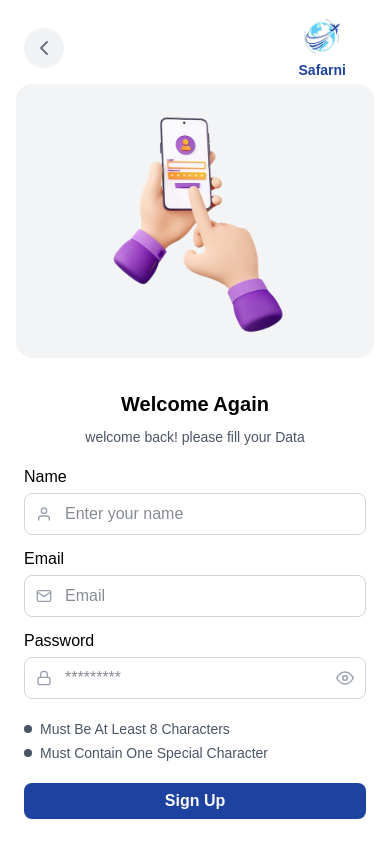
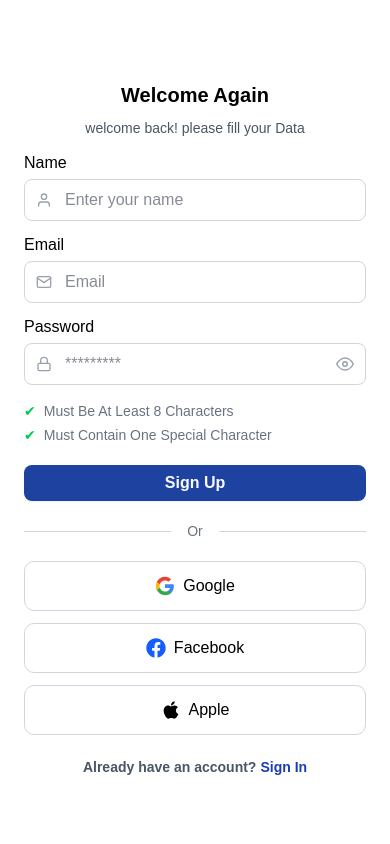
Before and after one commit to Huma-volve/R6-Front-Safarni-4, a React (Vite) app: page /signup in a window 390 px wide. Shown: the top 844 px of the page. Built offline with nearby package versions, Linux system fonts and the light colour scheme.

Commit message:
update com

```diff
--- a/src/components/auth/Done.tsx
+++ b/src/components/auth/Done.tsx
@@ -1,11 +1,22 @@
 import { useNavigate } from "react-router-dom";
 import { Button } from "@/components/ui/button";
+import { useState } from "react";
 
 export default function Done() {
   const navigate = useNavigate();
+  const [loading, setLoading] = useState(false);
+
+  const handleLogin = () => {
+    setLoading(true);
+    setTimeout(() => {
+      setLoading(false);
+      navigate("/login");
+    }, 1000);
+  };
+
   return (
     <div className="min-h-screen bg-white flex flex-col">
-      <header className="w-full px-6 md:px-20 pt-4 ">
+      <header className="w-full hidden md:flex items-end justify-end px-6 md:px-20 pt-4">
         <div className="flex flex-col items-end mr-5">
           <img
             src="/src/assets/Logo.png"
@@ -19,7 +30,7 @@ export default function Done() {
       </header>
 
       <div className="flex flex-col md:flex-row flex-1 px-6 md:px-16 pb-10 md:pb-10 gap-6 md:gap-7">
-        <div className="flex-1 flex items-center justify-center bg-gray-100 rounded-2xl p-2 h-full">
+        <div className="flex-1 hidden md:flex items-center justify-center bg-gray-100 rounded-2xl p-2 h-full">
           <img
             src="/src/assets/Done.png"
             alt="illustration"
@@ -48,22 +59,23 @@ export default function Done() {
           </div>
 
           <h1 className="text-2xl font-semibold text-gray-900 mb-3">
-            password reset
+            Password Reset
           </h1>
 
           <p className="text-gray-600 mb-5 max-w-md leading-relaxed">
-            your password has been successfully reset
+            Your password has been successfully reset.
             <br />
-            click below to log in magically.
+            Click below to log in magically.
           </p>
 
           <Button
-            type="submit"
+            type="button"
             variant="default"
-            onClick={() => navigate("/login")}
-            className="w-md py-5 text-base font-semibold cursor-pointer"
+            onClick={handleLogin}
+            className="w-full py-3 text-base font-semibold flex items-center justify-center gap-2 cursor-pointer"
+            disabled={loading}
           >
-            Log In
+            {loading ? "Logging in" : "Log In"}
           </Button>
         </div>
       </div>
--- a/src/components/auth/Signup.tsx
+++ b/src/components/auth/Signup.tsx
@@ -70,6 +70,10 @@ export default function SignUp() {
       const data = await res.json();
       console.log("Sign up successfully:", data);
 
+      if (data?.data?.token) {
+        localStorage.setItem("token", data.data.token);
+      }
+
       navigate("/login");
     } catch (err: any) {
       console.error(err);
@@ -79,11 +83,34 @@ export default function SignUp() {
     }
   };
 
+  const Loader = () => (
+    <svg
+      className="animate-spin h-5 w-5 text-white"
+      xmlns="http://www.w3.org/2000/svg"
+      fill="none"
+      viewBox="0 0 24 24"
+    >
+      <circle
+        className="opacity-25"
+        cx="12"
+        cy="12"
+        r="10"
+        stroke="currentColor"
+        strokeWidth="4"
+      ></circle>
+      <path
+        className="opacity-75"
+        fill="currentColor"
+        d="M4 12a8 8 0 018-8v4a4 4 0 00-4 4H4z"
+      ></path>
+    </svg>
+  );
+
   return (
     <div className="min-h-screen bg-white flex flex-col">
-      <header className="w-full flex items-start justify-between px-6 md:px-20 pt-4 ">
+      <header className="w-full hidden md:flex items-start justify-between px-6 md:px-20 pt-4">
         <div className="mt-3">
-          <BackButton />
+          <BackButton router={-1} />
         </div>
 
         <div className="flex flex-col items-end mr-5">
@@ -91,30 +118,30 @@ export default function SignUp() {
             <img
               src="/src/assets/Logo.png"
               alt="Safarni logo"
-              className="w-10 h-10 md:w-12 md:h-12"
+              className="w-12 h-12"
             />
-            <span className="mt-1 font-bold text-sm md:text-base text-primary">
+            <span className="mt-1 font-bold text-base text-primary">
               Safarni
             </span>
           </Link>
         </div>
       </header>
 
-      <div className="flex flex-col md:flex-row flex-1 px-4 sm:px-6 md:px-20 pb-10 gap-8">
-        <div className="flex-1 flex items-center justify-center bg-gray-100 rounded-2xl p-3 sm:p-4 md:p-6">
+      <div className="flex flex-col md:flex-row flex-1 px-4 sm:px-6 md:px-18 pb-10 gap-8">
+        <div className="flex-1 hidden md:flex items-center justify-center bg-gray-100 rounded-2xl p-3 sm:p-4 md:p-2 ">
           <img
             src="/src/assets/signup.png"
             alt="illustration"
-            className="max-w-[250px] sm:max-w-sm md:max-w-md w-full rounded-2xl"
+            className="max-w-[240px] md:max-w-md w-full rounded-2xl"
           />
         </div>
 
         <div className="flex-1 flex flex-col justify-center px-2 sm:px-6 md:px-8">
-          <div className="flex flex-col items-center justify-center text-center max-w-2xl w-full mx-auto">
-            <h1 className="text-xl sm:text-2xl md:text-2xl text-black mb-2 font-semibold">
+          <div className="flex flex-col items-center justify-center text-center max-w-2xl w-full mx-auto mt-14 md:mt-0">
+            <h1 className="text-xl sm:text-2xl md:text-2xl text-black mb-2 font-semibold ">
               Welcome Again
             </h1>
-            <p className="text-gray-600 mb-4 text-sm sm:text-base md:text-lg leading-relaxed">
+            <p className="text-gray-600 mb-3 text-sm sm:text-base md:text-lg leading-relaxed">
               welcome back! please fill your Data
             </p>
 
@@ -122,7 +149,7 @@ export default function SignUp() {
               onSubmit={handleSubmit}
               className="flex flex-col gap-3 w-full max-w-md mx-auto"
             >
-              <div className="flex flex-col gap-1">
+              <div className="flex flex-col gap-1 ">
                 <label
                   htmlFor="name"
                   className="text-left text-black font-medium"
@@ -182,7 +209,7 @@ export default function SignUp() {
                   <button
                     type="button"
                     onClick={() => setShowPassword(!showPassword)}
-                    className="absolute right-3 top-1/2 transform -translate-y-1/2 text-gray-400 hover:text-gray-600 focus:outline-none cursor-pointer"
+                    className="absolute right-3 top-1/2 transform -translate-y-1/2 text-gray-400 hover:text-gray-600 focus:outline-none cursor-pointer "
                   >
                     {showPassword ? (
                       <FiEyeOff size={18} />
@@ -193,95 +220,82 @@ export default function SignUp() {
                 </div>
               </div>
 
-              <div className="flex flex-col text-gray-600 text-sm gap-1 my-2">
-                <div className="flex items-center gap-2">
-                  <span className="w-2 h-2 rounded-full bg-gray-600"></span>
-                  <span>Must Be At Least 8 Characters</span>
-                </div>
-                <div className="flex items-center gap-2">
-                  <span className="w-2 h-2 rounded-full bg-gray-600"></span>
-                  <span>Must Contain One Special Character</span>
-                </div>
-              </div>
-
               {error && (
                 <p className="text-red-500 text-sm font-medium">{error}</p>
               )}
-
+              <div className="flex flex-col gap-1 mt-1 text-sm text-gray-500">
+                <span className="flex items-center">
+                  <span className="text-green-500 mr-2">✔</span>
+                  Must Be At Least 8 Characters
+                </span>
+                <span className="flex items-center">
+                  <span className="text-green-500 mr-2">✔</span>
+                  Must Contain One Special Character
+                </span>
+              </div>
               <Button
                 type="submit"
                 variant="default"
-                className="w-full py-3 text-base font-semibold cursor-pointer"
+                className="w-full  text-base font-semibold flex items-center justify-center gap-2 cursor-pointer mt-2 "
                 disabled={loading}
               >
-                {loading ? "Signing up..." : "Sign Up"}
+                {loading && <Loader />}
+                {loading ? "Signing up" : "Sign Up"}
               </Button>
 
-              <div className="w-full max-w-md mx-auto mt-4">
-                <div className="relative flex items-center justify-center mb-6">
+              <div className="relative flex items-center justify-center my-2">
                 <div className="border-t border-gray-300 w-full"></div>
-                  <span className="px-4 text-gray-500 text-sm bg-white">
-                    Or
-                  </span>
+                <span className="px-4 text-gray-500 text-sm bg-white">Or</span>
                 <div className="border-t border-gray-300 w-full"></div>
               </div>
 
-                <div className="flex gap-4 mb-6">
+              <div className="flex flex-col md:flex-row gap-3 mb-2">
                 <button
                   type="button"
                   className="flex-1 flex items-center justify-center py-3 px-4 border border-gray-300 rounded-lg hover:bg-gray-50 transition-colors cursor-pointer"
                 >
-                    <svg
-                      className="w-5 h-5"
-                      viewBox="0 0 24 24"
-                      xmlns="http://www.w3.org/2000/svg"
-                    >
+                  <svg className="w-5 h-5 mr-2" viewBox="0 0 24 24">
                     <path
                       fill="#4285F4"
-                        d="M22.56 12.25c0-.78-.07-1.53-.2-2.25H12v4.26h5.92c-.26
-    1.37-1.04 2.53-2.21 3.31v2.77h3.57c2.08-1.92
-    3.28-4.74 3.28-8.09z"
+                      d="M22.56 12.25c0-.78-.07-1.53-.2-2.25H12v4.26h5.92c-.26 1.37-1.04 2.53-2.21 3.31v2.77h3.57c2.08-1.92 3.28-4.74 3.28-8.09z"
                     />
                     <path
                       fill="#34A853"
-                        d="M12 23c2.97 0 5.46-.98 7.28-2.66l-3.57-2.77c-.98.66-2.23
-    1.06-3.71 1.06-2.86 0-5.29-1.93-6.16-4.53H2.18v2.84C3.99
-    20.53 7.7 23 12 23z"
+                      d="M12 23c2.97 0 5.46-.98 7.28-2.66l-3.57-2.77c-.98.66-2.23 1.06-3.71 1.06-2.86 0-5.29-1.93-6.16-4.53H2.18v2.84C3.99 20.53 7.7 23 12 23z"
                     />
                     <path
                       fill="#FBBC05"
-                        d="M5.84 14.09c-.22-.66-.35-1.36-.35-2.09s.13-1.43.35-2.09V7.07H2.18C1.43
-    8.55 1 10.22 1 12s.43 3.45 1.18 4.93l2.85-2.22.81-.62z"
+                      d="M5.84 14.09c-.22-.66-.35-1.36-.35-2.09s.13-1.43.35-2.09V7.07H2.18C1.43 8.55 1 10.22 1 12s.43 3.45 1.18 4.93l2.85-2.22.81-.62z"
                     />
                     <path
                       fill="#EA4335"
-                        d="M12 5.38c1.62 0 3.06.56 4.21 1.64l3.15-3.15C17.45
-    2.09 14.97 1 12 1 7.7 1 3.99 3.47 2.18 7.07l3.66
-    2.84c.87-2.6 3.3-4.53 6.16-4.53z"
+                      d="M12 5.38c1.62 0 3.06.56 4.21 1.64l3.15-3.15C17.45 2.09 14.97 1 12 1 7.7 1 3.99 3.47 2.18 7.07l3.66 2.84c.87-2.6 3.3-4.53 6.16-4.53z"
                     />
                   </svg>
+                  Google
                 </button>
 
                 <button className="flex-1 flex items-center justify-center py-3 px-4 border border-gray-300 rounded-lg hover:bg-gray-50 transition-colors cursor-pointer">
-                    <FaFacebook className="w-5 h-5 text-blue-600" />
+                  <FaFacebook className="w-5 h-5 mr-2 text-blue-600" />
+                  Facebook
                 </button>
 
                 <button className="flex-1 flex items-center justify-center py-3 px-4 border border-gray-300 rounded-lg hover:bg-gray-50 transition-colors cursor-pointer">
-                    <FaApple className="w-5 h-5 text-black" />
+                  <FaApple className="w-5 h-5 mr-2 text-black" />
+                  Apple
                 </button>
               </div>
 
-                <div className="text-center mb-6">
-                  <span className="text-gray-600 font-semibold">
+              <div className="text-center">
+                <span className="text-gray-600 font-semibold text-sm sm:text-base">
                   Already have an account?
                 </span>
                 <Link
                   to="/Login"
-                    className="text-blue-800 font-bold font-serif text-md hover:underline ml-1"
+                  className="text-blue-800 font-bold font-serif text-sm sm:text-base hover:underline ml-1"
                 >
-                    Sign in
+                  Sign In
                 </Link>
-                </div>
               </div>
             </form>
           </div>
```
Also changed, not shown: src/components/auth/FPassword.tsx (+6 -4 lines), src/components/auth/GetStart.tsx (+21 -7 lines), src/components/auth/Login.tsx (+59 -22 lines), src/components/auth/NPassword.tsx (+12 -11 lines), src/components/auth/Otp.tsx (+4 -4 lines). Lines whose indentation alone changed are shown as unchanged.
